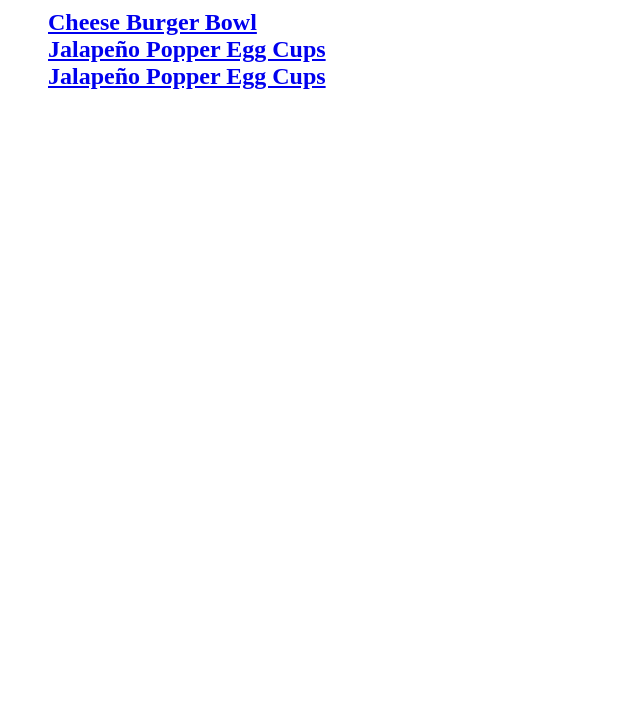
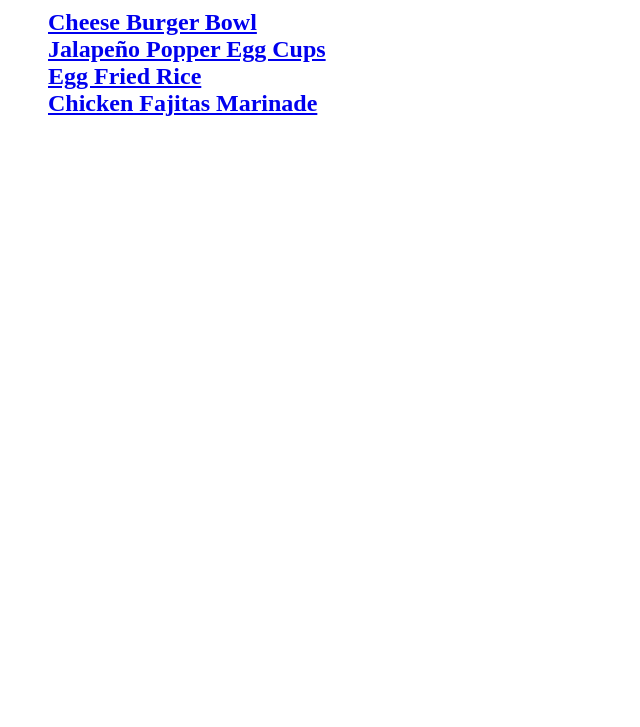
Before and after one commit to uUsernameE/Odin-Recipes, a plain HTML site: page index.html in a window 1280 px wide. Shown: the part 73-800 px from the top of the page, without its empty margins (0-640 px from the left). Drawn offline with Linux system fonts and the light colour scheme.

Commit message:
Corrected Duplicate Recipe on index.html

```diff
--- a/index.html
+++ b/index.html
@@ -17,7 +17,10 @@
                     <a href="./recipes/jalapeno-popper-egg-cups.html">Jalape&ntilde;o Popper Egg Cups</a>
                 </li>
                 <li>
-                    <a href="./recipes/jalapeno-popper-egg-cups.html">Jalape&ntilde;o Popper Egg Cups</a>
+                    <a href="./recipes/egg-fried-rice.html">Egg Fried Rice</a>
+                </li>
+                <li>
+                    <a href="./recipes/chicken-fajita-marinade.html">Chicken Fajitas Marinade</a>
                 </li>
             </ul>
         </h2>
```
